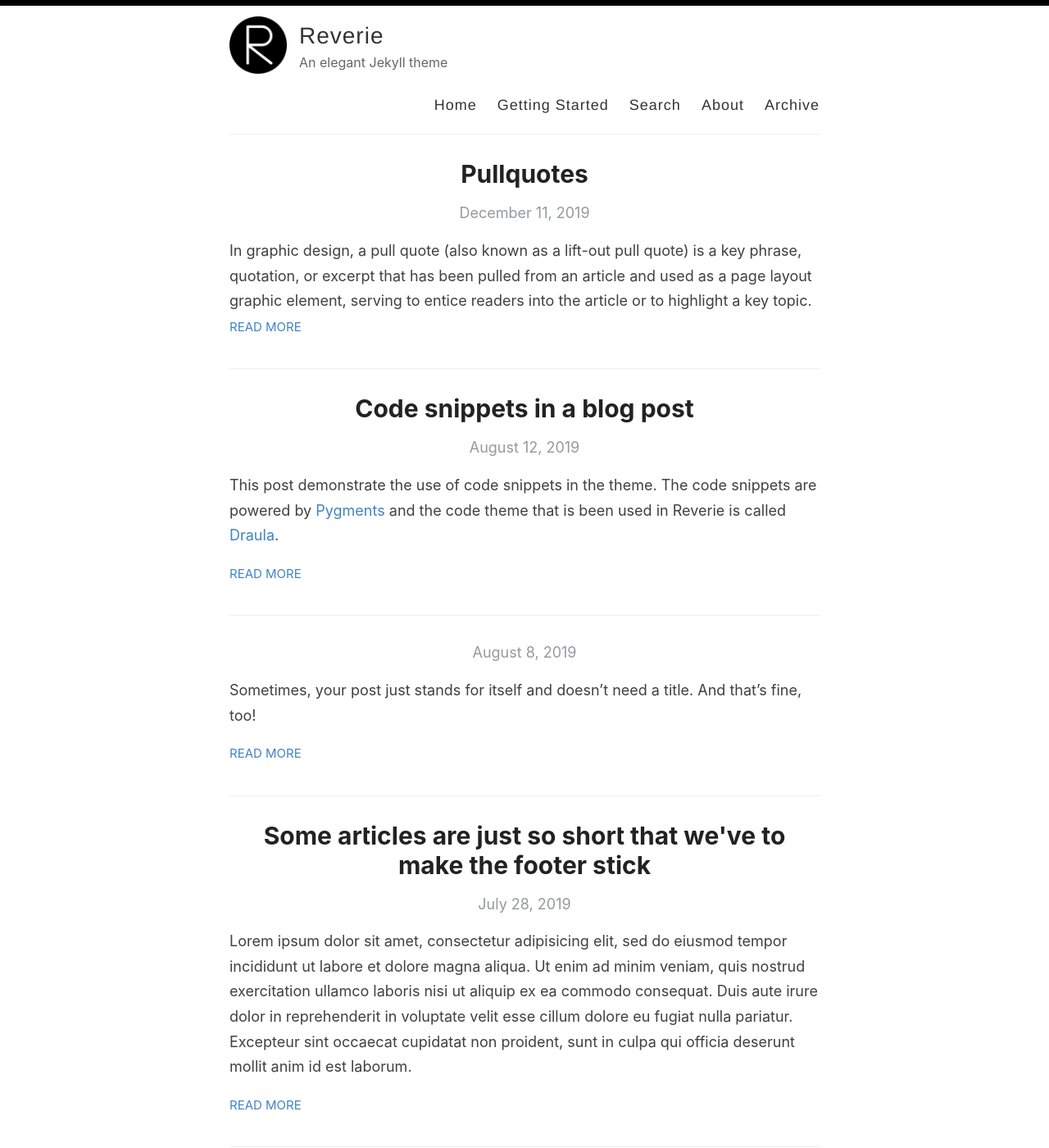
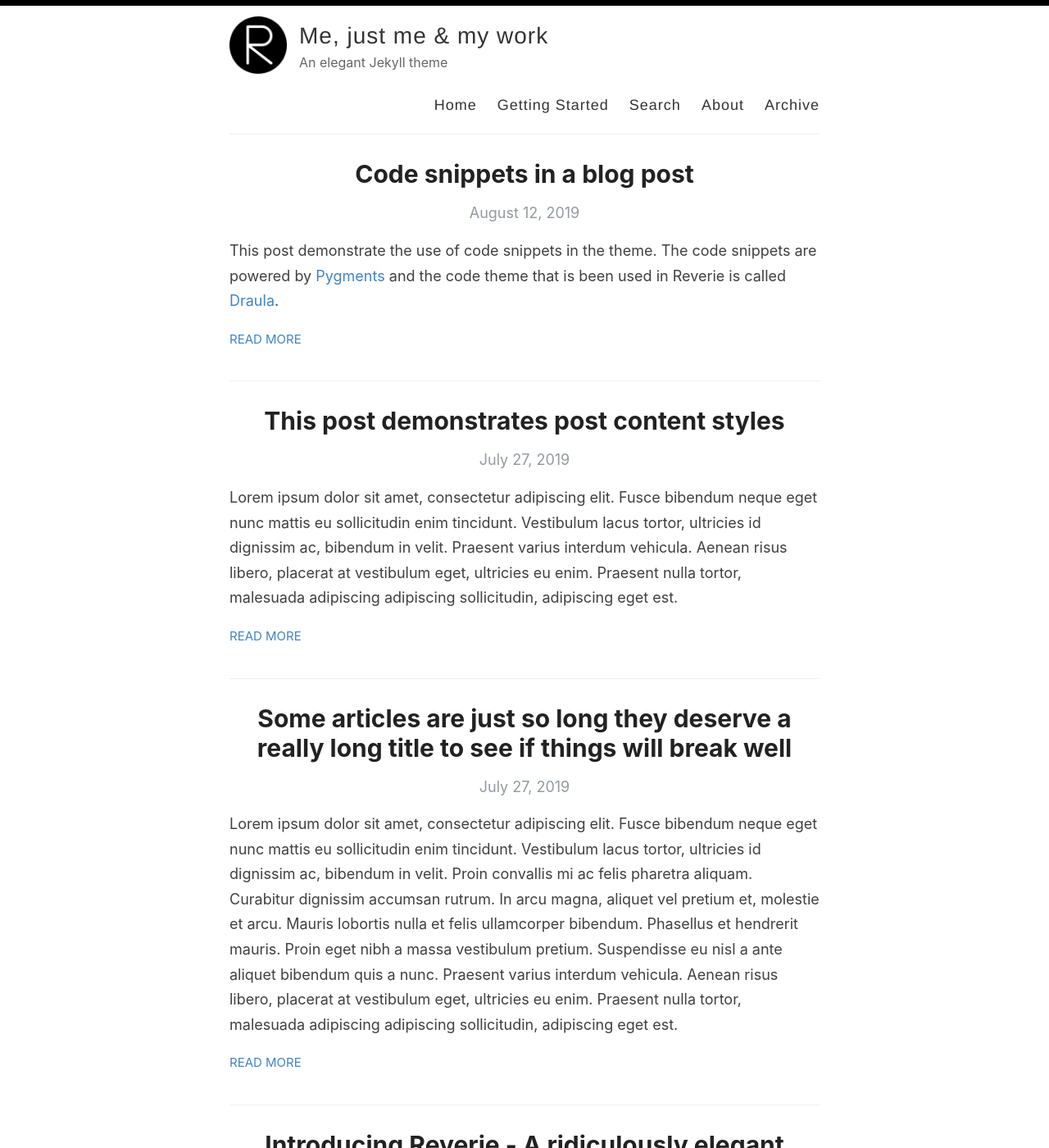
Before and after one commit to Marcuccio/abut0n, a Jekyll site: the page built from index.html, in a window 1280 px wide and 1400 px high. Shown: the whole window at 82% size. Built offline with Jekyll 4.4.1, drawn with Linux system fonts in a browser that asks for light colours; the list of posts is cut into pages by our own code; some of the changed text lies outside the part shown.

```diff
--- a/_config.yml
+++ b/_config.yml
@@ -3,10 +3,10 @@
 #
 
 # Name of your site (displayed in the header)
-name: Reverie
+name: Me, just me & my work
 
 # Name of the author
-author: Amit Merchant
+author: Abut0n
 
 # Short bio or description (displayed in the header)
 description: An elegant Jekyll theme
@@ -21,15 +21,15 @@ avatar: /images/reverie.png
 # Includes an icon in the footer for each username you enter
 footer-links:
   dribbble:
-  email: amit.d.merchant@gmail.com
+  email:
   facebook:
   flickr:
-  github: amitmerchant1990/reverie
+  github:
   instagram:
   linkedin:
   pinterest:
-  rss: rss
-  twitter: amit_merchant
+  rss:
+  twitter:
   stackoverflow:
   youtube: # channel/<your_long_string> or user/<user-name>
   googleplus: # anything in your profile username that comes after plus.google.com/
@@ -41,7 +41,7 @@ footer-links:
 disqus:
 
 # Enter your Google Analytics web tracking code (e.g. UA-2110908-2) to activate tracking
-google_analytics: UA-43339302-11
+google_analytics:
 
 # For newer "GA4" analytics, use the following instead of the "UA" entry above
 #google_analytics_ga4: G-GABC1DEFG
@@ -55,7 +55,7 @@ enforce_ssl: https://www.amitmerchant.com/reverie
 # (http://yourusername.github.io/repository-name)
 # and NOT your User repository (http://yourusername.github.io)
 # then add in the baseurl here, like this: "/repository-name"
-baseurl: "/reverie"
+baseurl: "/abut0n"
 
 #
 # !! You don't need to change any of the configuration flags below !!
--- a/_posts/2019-08-08-no-title-posts.md
+++ /dev/null
@@ -1,6 +0,0 @@
----
-layout: post
-title: ""
-categories: Miscellaneous
----
-Sometimes, your post just stands for itself and doesn't need a title. And that's fine, too!
--- a/_posts/2019-12-11-pullquotes.md
+++ /dev/null
@@ -1,14 +0,0 @@
----
-layout: post
-title:  Pullquotes
-categories: [HTML,Code]
-excerpt: In graphic design, a pull quote (also known as a lift-out pull quote) is a key phrase, quotation, or excerpt that has been pulled from an article and used as a page layout graphic element, serving to entice readers into the article or to highlight a key topic.
----
-
-In graphic design, a pull quote (also known as a lift-out pull quote) is a key phrase, quotation, or excerpt that has been pulled from an article and used as a page layout graphic element, serving to entice readers into the article or to highlight a key topic. {% include pullquote.html quote="It is typically placed in a larger or distinctive typeface and on the same page." %} Pull quotes are often used in magazine and newspaper articles, annual reports, and brochures, as well as on the web. They can add visual interest to text-heavy pages with few images or illustrations.
-
-Placement of a pull quote on a page may be defined in a publication's or website's style guide. Such a typographic device may or may not be aligned with a column on the page. Some designers, for example, choose not to align the quote. In that case, the quotation cuts into two or more columns, as in the example shown. Because the pull quote invites the reader to read about the highlighted material, the pull quote should appear before the text it cites and, generally, fairly close to it.
-
-Pull quotes need not be a verbatim copy of the text being quoted; depending on a publication's house style, pull quotes may be abbreviated for space or paraphrased for clarity, with or without indication.
-
-A disadvantage of pull quotes as a design element is that they can disrupt the reading process of readers invested in reading the text sequentially by drawing attention to ghost fragments out of context. At the other extreme, when pull quotes are used to break up what would otherwise be a formless wall of text, pull quote can serve as visual landmarks to help the reader maintain a sense of sequence and place.
--- a/_posts/2019-7-28-super-short-article.md
+++ /dev/null
@@ -1,7 +0,0 @@
----
-layout: post
-title: Some articles are just so short that we've to make the footer stick
-categories: Miscellaneous
----
-
-Lorem ipsum dolor sit amet, consectetur adipisicing elit, sed do eiusmod tempor incididunt ut labore et dolore magna aliqua. Ut enim ad minim veniam, quis nostrud exercitation ullamco laboris nisi ut aliquip ex ea commodo consequat. Duis aute irure dolor in reprehenderit in voluptate velit esse cillum dolore eu fugiat nulla pariatur. Excepteur sint occaecat cupidatat non proident, sunt in culpa qui officia deserunt mollit anim id est laborum.
```
